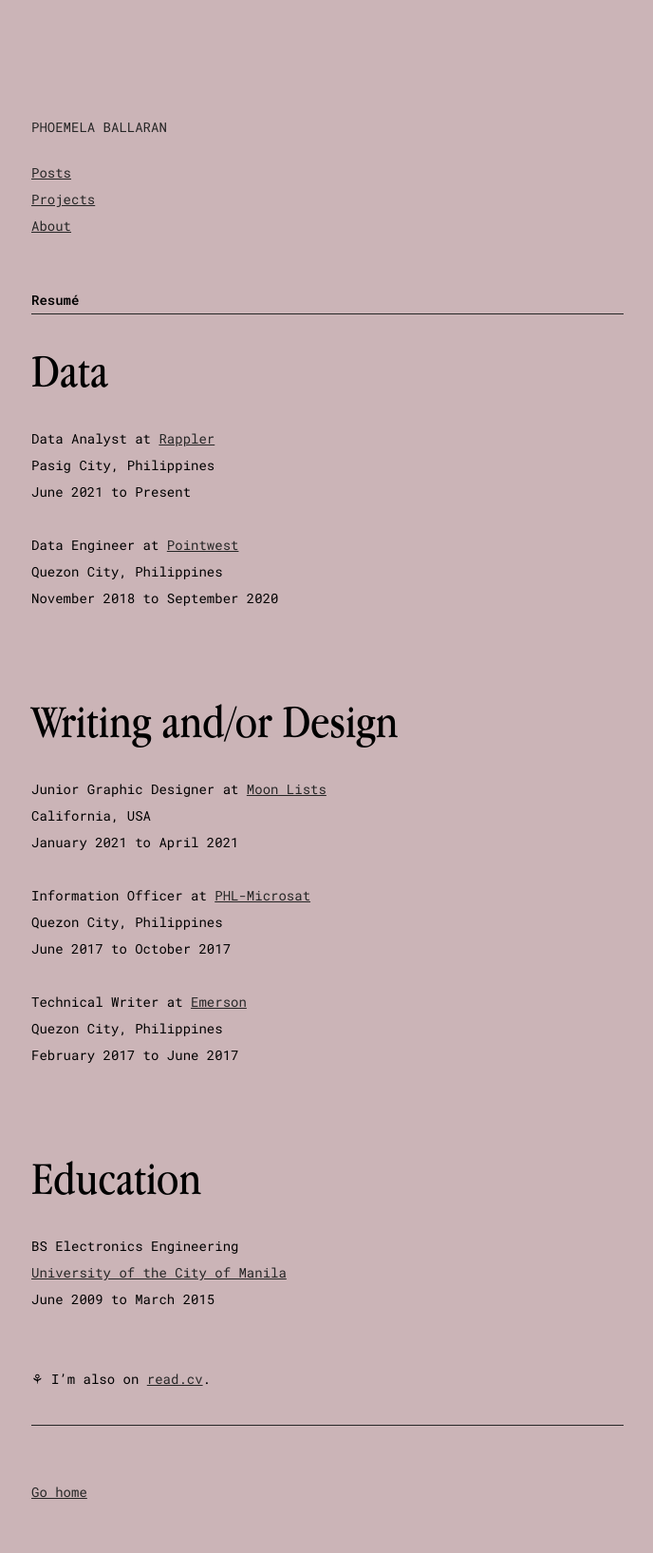
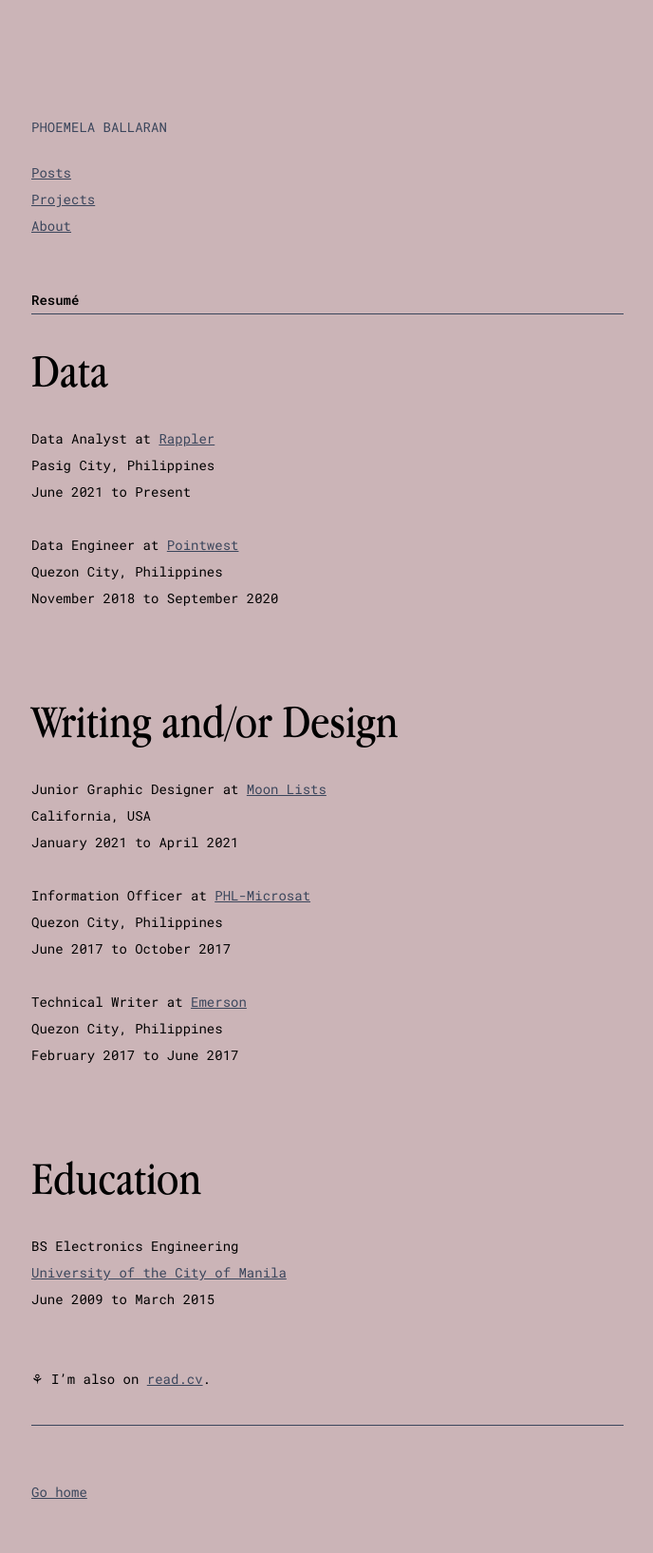
Before and after one commit to comoballar/phoemelaballaran.github.io, a Jekyll site: the page built from resume.md, in a window 1280 px wide. Shown: the whole page at 95% size, without its empty margins (87-775 px from the left). Built offline with Jekyll 4.4.1, drawn with Linux system fonts in a browser that asks for light colours.

Commit message:
Update base.scss

```diff
--- a/_sass/base.scss
+++ b/_sass/base.scss
@@ -30,8 +30,8 @@ $font__line-height: 2;
 }
 
 // colors
-$color__black:      #262626;
-$color__gray:       #262626;
+$color__black:      #3B465C;
+$color__gray:       #3B465C;
 $color__beige:      #CBB4B7;
 $color__yellow:     #EAEAEA;
 
```
